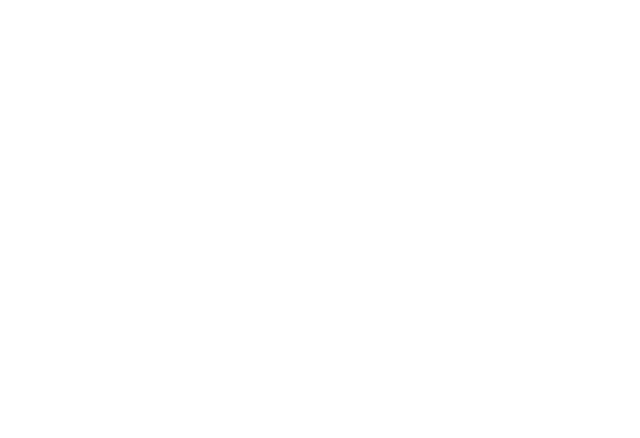
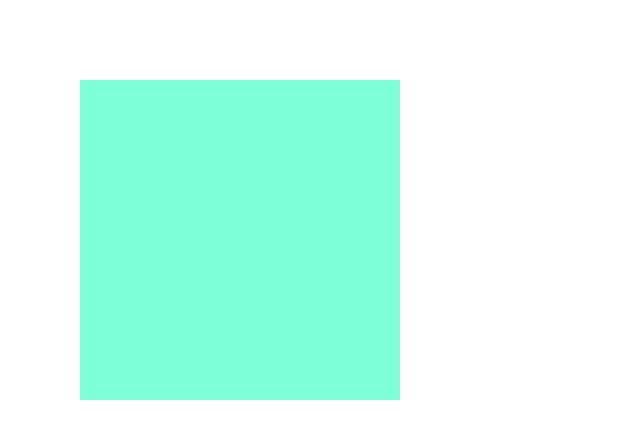
Before and after one commit to AimeurAmin/framer-motion-animations, a React (Create React App) app: page / in a window 1280 px wide. Shown: the top 438 px of the page, without its empty margins (0-640 px from the left). Built offline with nearby package versions, Linux system fonts and the light colour scheme.

Commit message:
adds simple styled box div

```diff
--- a/src/App.css
+++ b/src/App.css
@@ -3,3 +3,21 @@
   padding: 0;
   box-sizing: border-box;
 }
+
+.App {
+  padding: 5rem;
+}
+
+.box-container {
+  padding-bottom: 21rem;
+}
+
+.box {
+  width: 20rem;
+  height: 20rem;
+  background-color: aquamarine;
+  display: flex;
+  flex-direction: column;
+  align-items: center;
+  justify-content: center;
+}
--- a/src/App.js
+++ b/src/App.js
@@ -1,8 +1,10 @@
 import './App.css';
+import Box1 from './components/Box1';
 
 function App() {
   return (
-    <div >
+    <div className="App">
+      <Box1 />
     </div>
   );
 }
--- /dev/null
+++ b/src/components/Box1.jsx
@@ -0,0 +1,11 @@
+import React from 'react'
+
+function Box1() {
+  return (
+    <div className="box-container">
+      <div className="box"></div>
+    </div>
+  )
+}
+
+export default Box1
```
